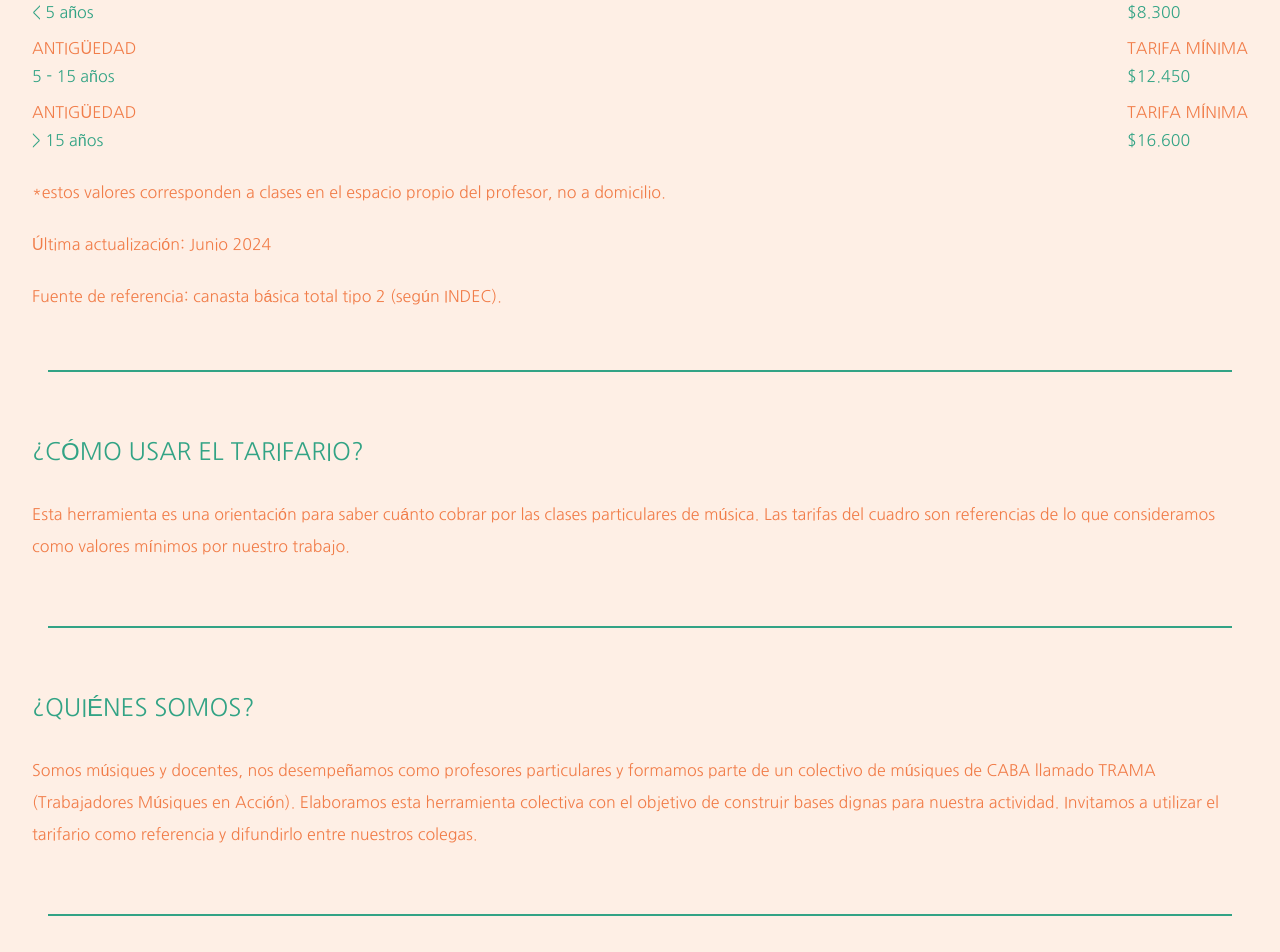
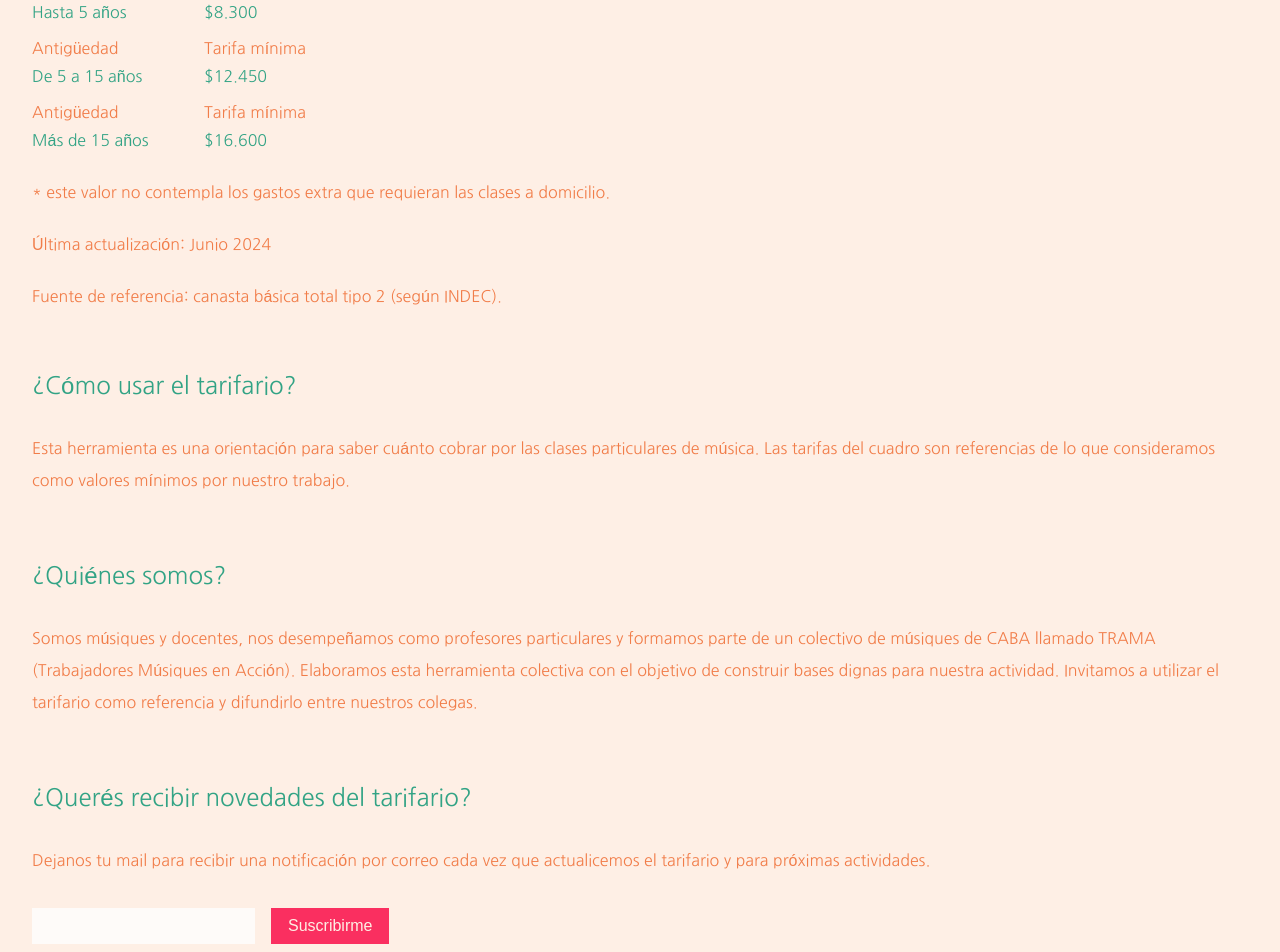
Before and after one commit to profesdemusicaagrupados/tarifarioclasesdemusica, a Next.js app: page / in a window 1280 px wide. Shown: the part 920-1872 px from the top of the page. Built offline with nearby package versions, Linux system fonts and the light colour scheme; a web font is replaced by a local one.

Commit message:
Ajustes para desktop

```diff
--- a/src/components/Blocks/Hero/hero.module.scss
+++ b/src/components/Blocks/Hero/hero.module.scss
@@ -23,7 +23,6 @@
     a {
       font-size: 32px;
       font-weight: 400;
-      text-transform: uppercase;
       text-align: center;
       color: $headline-color;
       text-decoration: none;
--- a/src/components/Blocks/Newsletter/newsletter.module.scss
+++ b/src/components/Blocks/Newsletter/newsletter.module.scss
@@ -31,12 +31,40 @@
 
     button {
       padding: 8px;
-      text-transform: uppercase;
       border: none;
       border-radius: 0;
       color: $background-color;
       background-color: $text-highlight;
       font-size: 16px;
+      border: 1px solid $text-highlight;
+      transition: background-color 0.25s ease;
+      cursor: pointer;
+
+      &:hover {
+        color: $text-highlight;
+        background-color: $background-color;
+        border: 1px solid $text-highlight;
+      }
+
     }
   }
 }
+
+@media only screen and (min-width: 767px) {
+
+  .newsletterContainer {
+
+    form {
+      flex-direction: row;
+      width: 600px;
+
+      button {
+        padding-left: 16px;
+        padding-right: 16px;
+      }
+
+    }
+
+  }
+
+}
--- a/src/components/Blocks/Separator/separator.module.scss
+++ b/src/components/Blocks/Separator/separator.module.scss
@@ -9,3 +9,9 @@
     margin-right: 16px;
   }
 }
+
+@media only screen and (min-width: 767px) {
+  .separatorContainer {
+    display: none;
+  }
+}
--- a/src/components/Blocks/Table/table.module.scss
+++ b/src/components/Blocks/Table/table.module.scss
@@ -23,7 +23,6 @@
 
         .columnTitle {
           @include text-styles;
-          text-transform: uppercase;
         }
 
         .columnFigure {
@@ -39,7 +38,6 @@
 
         .columnTitle {
           @include text-styles;
-          text-transform: uppercase;
         }
 
         .columnFigure {
@@ -64,3 +62,19 @@
     }
   }
 }
+
+@media only screen and (min-width: 767px) {
+  .tableContainer {
+    .table {
+      .tableRow {
+        justify-content: flex-start;
+        gap: 32px;
+
+        .seniorityColumn {
+          width: 140px;
+        }
+
+      }
+    }
+  }
+}
--- a/src/data/data.js
+++ b/src/data/data.js
@@ -3,7 +3,7 @@ export default {
     {
       component: "hero",
       content: {
-        title: "Tarifario clases de música",
+        title: "Tarifario para clases de música",
       },
     },
     {
@@ -12,19 +12,19 @@ export default {
         title: "Clase individual de 1 hora",
         table: [
           {
-            seniority: "< 5 años",
+            seniority: "Hasta 5 años",
             rate: "$8.300",
           },
           {
-            seniority: "5 - 15 años",
+            seniority: "De 5 a 15 años",
             rate: "$12.450",
           },
           {
-            seniority: "> 15 años",
+            seniority: "Más de 15 años",
             rate: "$16.600",
           },
         ],
-        text: "<p>*estos valores corresponden a clases en el espacio propio del profesor, no a domicilio.</p><p>Última actualización: Junio 2024</p><p>Fuente de referencia: canasta básica total tipo 2 (según INDEC).</p>",
+        text: "<p>* este valor no contempla los gastos extra que requieran las clases a domicilio.</p><p>Última actualización: Junio 2024</p><p>Fuente de referencia: canasta básica total tipo 2 (según INDEC).</p>",
       },
     },
     {
--- a/src/styles/themeStyles.module.scss
+++ b/src/styles/themeStyles.module.scss
@@ -19,7 +19,6 @@ $text-highlight: #FA003F;
   color: $headline-color;
   font-size: 24px;
   font-weight: 400;
-  text-transform: uppercase;
 }
 
 @mixin text-styles {
@@ -33,4 +32,9 @@ $text-highlight: #FA003F;
   font-size: 16px;
   font-weight: 500;
   text-decoration: none;
+
+  &:hover {
+    text-decoration: underline;
+  }
+
 }
```
Also changed, not shown: 1 other file (tests, documents, lock files or other folders).
